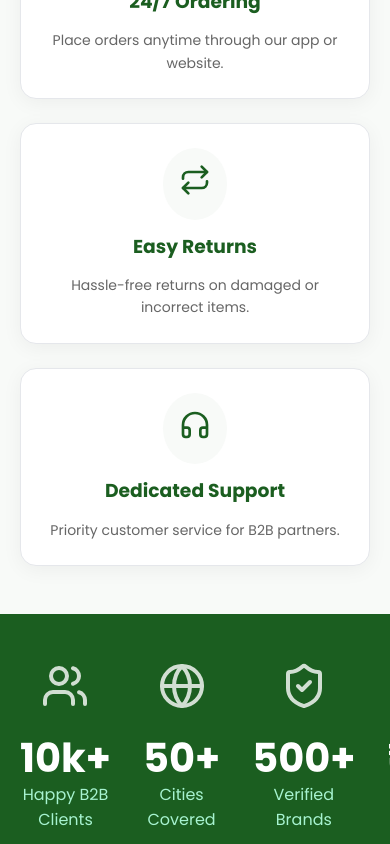
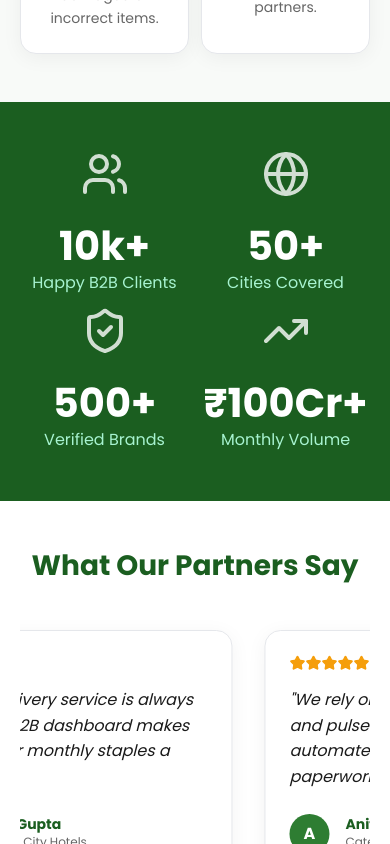
Before and after one commit to nirmal192421215/Grocery, a React (Vite) app: page / in a window 390 px wide. Shown: the part 5983-6827 px from the top of the page. Built offline with nearby package versions, Linux system fonts and the light colour scheme.

Commit message:
Configure 2-column mobile layout for grid-3 elements

```diff
--- a/src/index.css
+++ b/src/index.css
@@ -133,7 +133,8 @@ h1, h2, h3, h4, h5, h6 {
 
 @media (max-width: 600px) {
   .grid-3 {
-    grid-template-columns: 1fr;
+    grid-template-columns: repeat(2, 1fr);
+    gap: 0.75rem !important;
   }
   .grid-4 {
     grid-template-columns: repeat(2, 1fr);
--- a/src/pages/Home.jsx
+++ b/src/pages/Home.jsx
@@ -266,7 +266,7 @@ const Home = () => {
       {/* Statistics Section */}
       <section className="section" style={{ backgroundColor: 'var(--color-primary)', color: 'white', padding: '4rem 0' }}>
         <div className="container">
-          <div style={{ display: 'grid', gridTemplateColumns: 'repeat(4, 1fr)', gap: '2rem', textAlign: 'center' }}>
+          <div className="grid-4" style={{ textAlign: 'center' }}>
             <motion.div initial={{ opacity: 0, y: 20 }} whileInView={{ opacity: 1, y: 0 }} viewport={{ once: true }} transition={{ duration: 0.5 }}>
               <Users size={48} style={{ marginBottom: '1rem', opacity: 0.8 }} />
               <h3 style={{ fontSize: '2.5rem', margin: 0, color: 'white' }}>10k+</h3>
```
